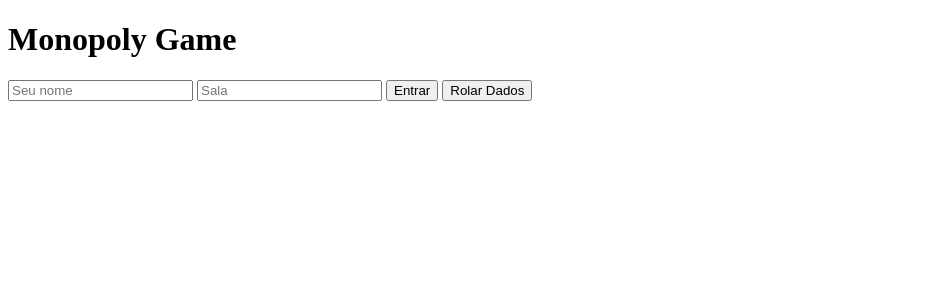
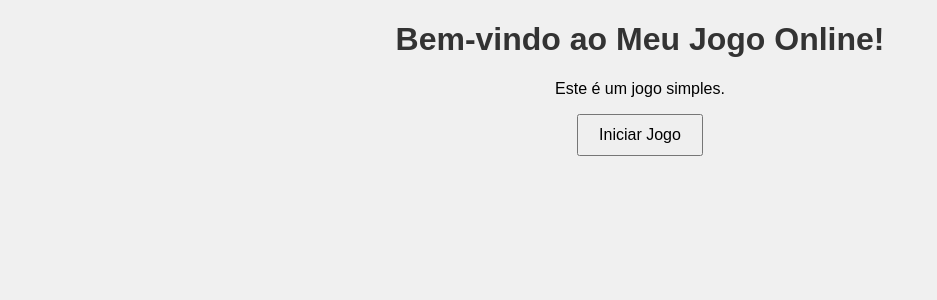
Before and after one commit to gustavoverneck/jogo-online, a Flask app: page / in a window 1280 px wide. Shown: the top 300 px of the page, without its empty margins (0-937 px from the left). Run offline with Flask 3, Linux system fonts and the light colour scheme; some libraries are stand-ins or nearby versions.

Commit message:
Add files via upload

```diff
--- a/app.py
+++ b/app.py
@@ -1,33 +1,10 @@
-from flask import Flask, render_template, session, request
-from flask_socketio import SocketIO, join_room, leave_room, emit
+from flask import Flask, render_template, request, jsonify
 
 app = Flask(__name__)
-app.config['SECRET_KEY'] = 'secret!'
-socketio = SocketIO(app)
-
-players = {}
-rooms = {}
 
 @app.route('/')
 def index():
     return render_template('index.html')
 
-@socketio.on('join')
-def on_join(data):
-    username = data['username']
-    room = data['room']
-    join_room(room)
-    players[username] = {'position': 0, 'money': 1500}  # Exemplo de estado do jogador
-    rooms[room] = players
-    emit('player_joined', {'players': rooms[room]}, room=room)
-
-@socketio.on('move')
-def on_move(data):
-    username = data['username']
-    steps = data['steps']
-    room = data['room']
-    players[username]['position'] += steps
-    emit('player_moved', {'username': username, 'position': players[username]['position']}, room=room)
-
 if __name__ == '__main__':
-    socketio.run(app, debug=True)
+    app.run(debug=True)
--- a/static/js/game.js
+++ /dev/null
@@ -1,31 +0,0 @@
-document.addEventListener('DOMContentLoaded', (event) => {
-    const socket = io();
-
-    document.getElementById('join').onclick = () => {
-        const username = document.getElementById('username').value;
-        const room = document.getElementById('room').value;
-        if (username && room) {
-            socket.emit('join', { username: username, room: room });
-        }
-    };
-
-    document.getElementById('roll').onclick = () => {
-        const steps = Math.floor(Math.random() * 6) + 1;
-        const username = document.getElementById('username').value;
-        const room = document.getElementById('room').value;
-        socket.emit('move', { username: username, steps: steps, room: room });
-    };
-
-    socket.on('player_joined', (data) => {
-        const playersDiv = document.getElementById('players');
-        playersDiv.innerHTML = '';
-        for (const [player, info] of Object.entries(data.players)) {
-            playersDiv.innerHTML += `<p>${player}: Posição ${info.position}, Dinheiro $${info.money}</p>`;
-        }
-    });
-
-    socket.on('player_moved', (data) => {
-        const playersDiv = document.getElementById('players');
-        playersDiv.innerHTML += `<p>${data.username} moveu para a posição ${data.position}</p>`;
-    });
-});
--- a/static/style.css
+++ b/static/style.css
@@ -0,0 +1,12 @@
+body {
+    font-family: Arial, sans-serif;
+    text-align: center;
+    background-color: #f0f0f0;
+}
+h1 {
+    color: #333;
+}
+button {
+    padding: 10px 20px;
+    font-size: 16px;
+}
--- a/templates/index.html
+++ b/templates/index.html
@@ -2,26 +2,18 @@
 <html lang="en">
 <head>
     <meta charset="UTF-8">
-    <title>Monopoly Game</title>
-    <link rel="stylesheet" href="{{ url_for('static', filename='css/styles.css') }}">
+    <meta name="viewport" content="width=device-width, initial-scale=1.0">
+    <title>Meu Jogo Online</title>
+    <link rel="stylesheet" href="{{ url_for('static', filename='style.css') }}">
 </head>
 <body>
-    <h1>Monopoly Game</h1>
-    <div id="game">
-        <div id="board">
-            <!-- Tabuleiro do jogo (simplificado) -->
-        </div>
-        <div id="controls">
-            <input type="text" id="username" placeholder="Seu nome">
-            <input type="text" id="room" placeholder="Sala">
-            <button id="join">Entrar</button>
-            <button id="roll">Rolar Dados</button>
-        </div>
-        <div id="players">
-            <!-- Lista de jogadores -->
-        </div>
-    </div>
-    <script src="https://cdnjs.cloudflare.com/ajax/libs/socket.io/4.0.1/socket.io.js"></script>
-    <script src="{{ url_for('static', filename='js/game.js') }}"></script>
+    <h1>Bem-vindo ao Meu Jogo Online!</h1>
+    <p>Este é um jogo simples.</p>
+    <button id="start-game">Iniciar Jogo</button>
+    <script>
+        document.getElementById('start-game').onclick = function() {
+            alert('Jogo iniciado!');
+        }
+    </script>
 </body>
 </html>
```
Also changed, not shown: requirements.txt (added, +9 -0 lines), static/css/style.css (deleted, +0 -24 lines).
